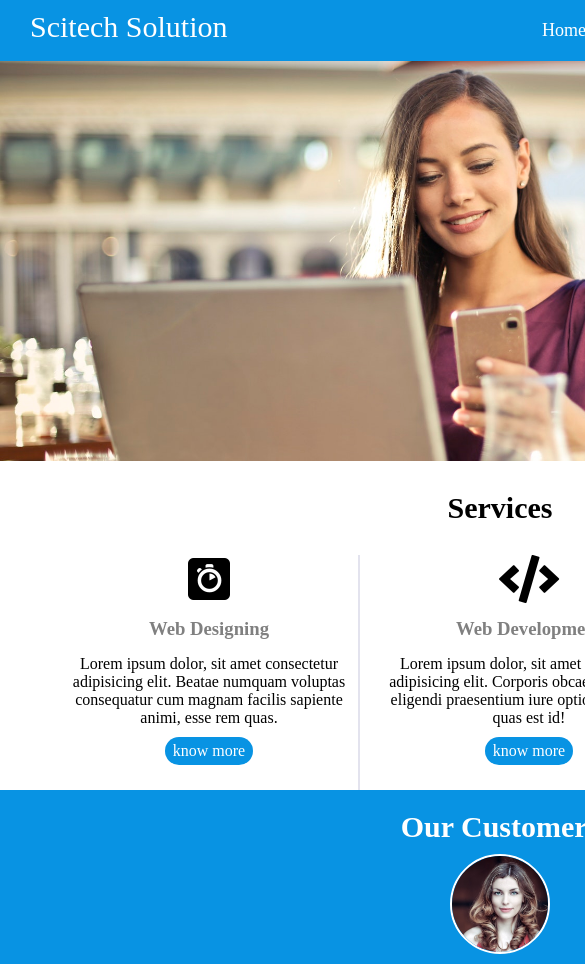
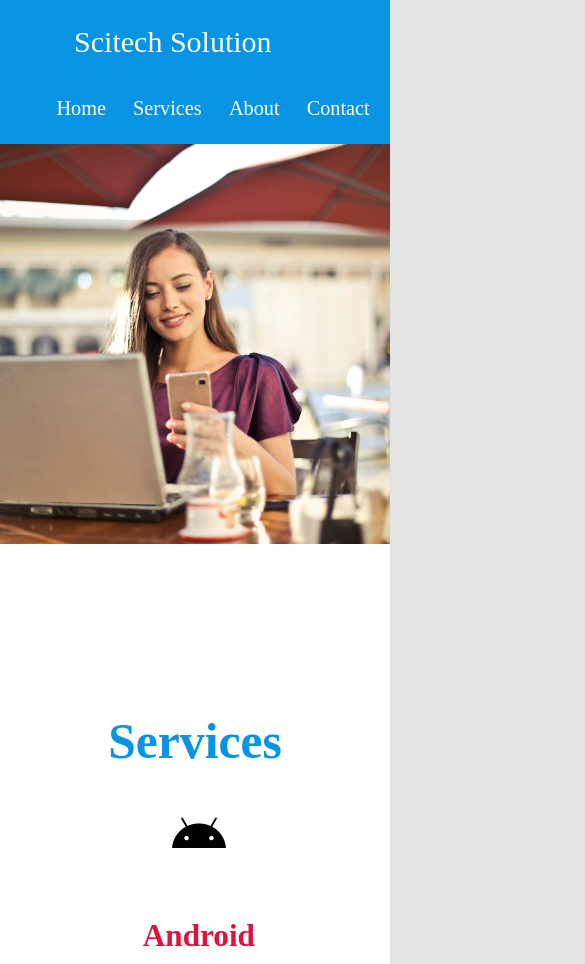
Before and after one commit to wankhadeShubham/three-column-website, a plain HTML site: page index.html in a window 390 px wide. Shown: the top 964 px of the page, 585 px wide, since content can reach past the window. Drawn offline with Linux system fonts and the light colour scheme.

Commit message:
Mobile  Ui Design Complete

```diff
--- a/style.css
+++ b/style.css
@@ -174,3 +174,183 @@ footer > small > a{
     text-decoration: none;
     color: #fff;
 }
+
+
+
+
+
+
+
+
+
+
+
+
+
+
+
+
+
+
+
+
+
+
+
+
+
+
+
+
+
+
+/********************************************** Media Query for  Mobile Design ****************************************************************/
+
+
+@media (max-width:400px){
+
+    #container{
+        font-size: 55%;
+        width: 100vw;
+    }
+
+
+
+/********************************************** Services ****************************************************************/
+#services > h1{
+    font-size: 3.1rem;
+    font-family:'Times New Roman', Times, serif;
+    padding-top: 20vh;
+    color:#0893e3;
+
+}
+
+.col{
+    width: 100vw;
+    text-align: center;
+    margin: 1vw;
+    padding-bottom: 10vh;
+    border-right:none;
+    float:none;
+    clear: both;
+}
+
+.col>h3,i,p,a{
+    margin-bottom: 5vh;
+    padding: 2vw 5vw ;
+
+    font-size: 5vw;
+}
+.col>h3{
+    font-size: 8vw;
+    margin-bottom: 1vh;
+    color: crimson;
+}
+.col>i{
+
+    font-size: 3rem;
+}
+.col>a{
+
+    padding:10px 18px;
+}
+
+
+/********************************   Navbar *************************************************/
+
+
+
+nav > a{
+
+    font-size: 30px;
+   text-align: center;
+    padding: 3vh 0vw 1vh 19vw;
+    float: left;
+    margin-bottom: 1vh;
+
+}
+
+/**------------------------------  Menu  ------------------------- ***/
+
+
+
+#navbar > ul{
+
+    float: right;
+    list-style: none;
+    margin: 0;
+}
+
+
+#navbar > ul> li{
+    display: inline-block;
+    line-height: 0px;
+    padding: 3.8vh 0.2vw;
+    margin:0 -2vw;
+}
+
+
+#navbar > ul:last-child{
+    padding-right: 2vw;
+}
+
+
+#navbar > ul> li>a{
+    text-decoration: none;
+
+    font-size: 5.2vw;
+}
+
+
+
+
+
+
+
+
+
+/************************************  Customers  ***************************************/
+.customer > p{
+text-align: center;
+    padding-left: 2vw ;
+    padding-right: 2vw ;
+    width: 100%;
+
+}
+
+.customer a{
+
+    font-size: 1.4rem;
+}
+
+
+
+/********************************  footer  ***************************************/
+footer > small >a::before{
+    content: "\a";
+    white-space: pre;
+}
+
+footer > small >a:hover{
+    color:gold;
+    font-weight: bold;
+}
+
+
+
+
+
+
+
+
+
+
+/*-----------------------------------Container--------------------------------------*/
+#container{
+
+    width: 100vw;
+    margin: auto auto;
+    margin-bottom:0px ;
+
+}
+}
```
